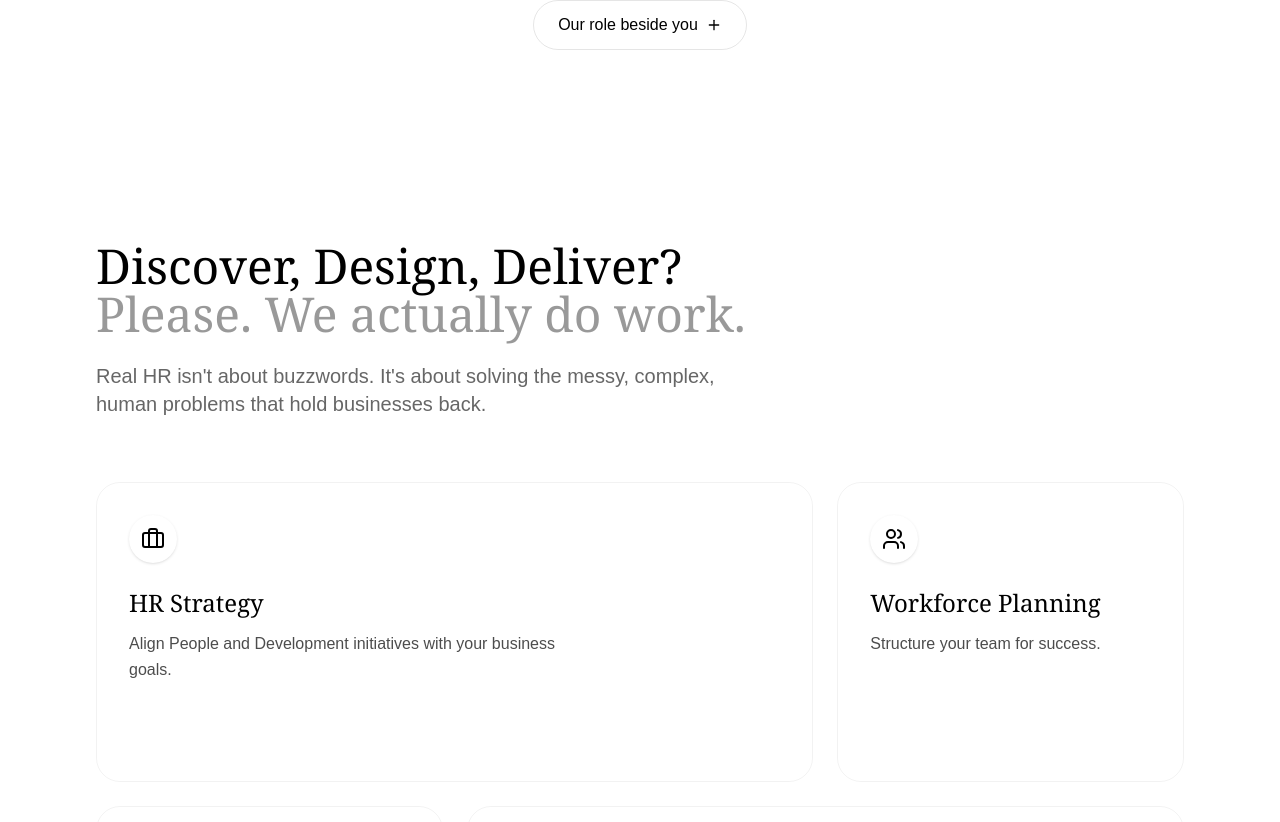
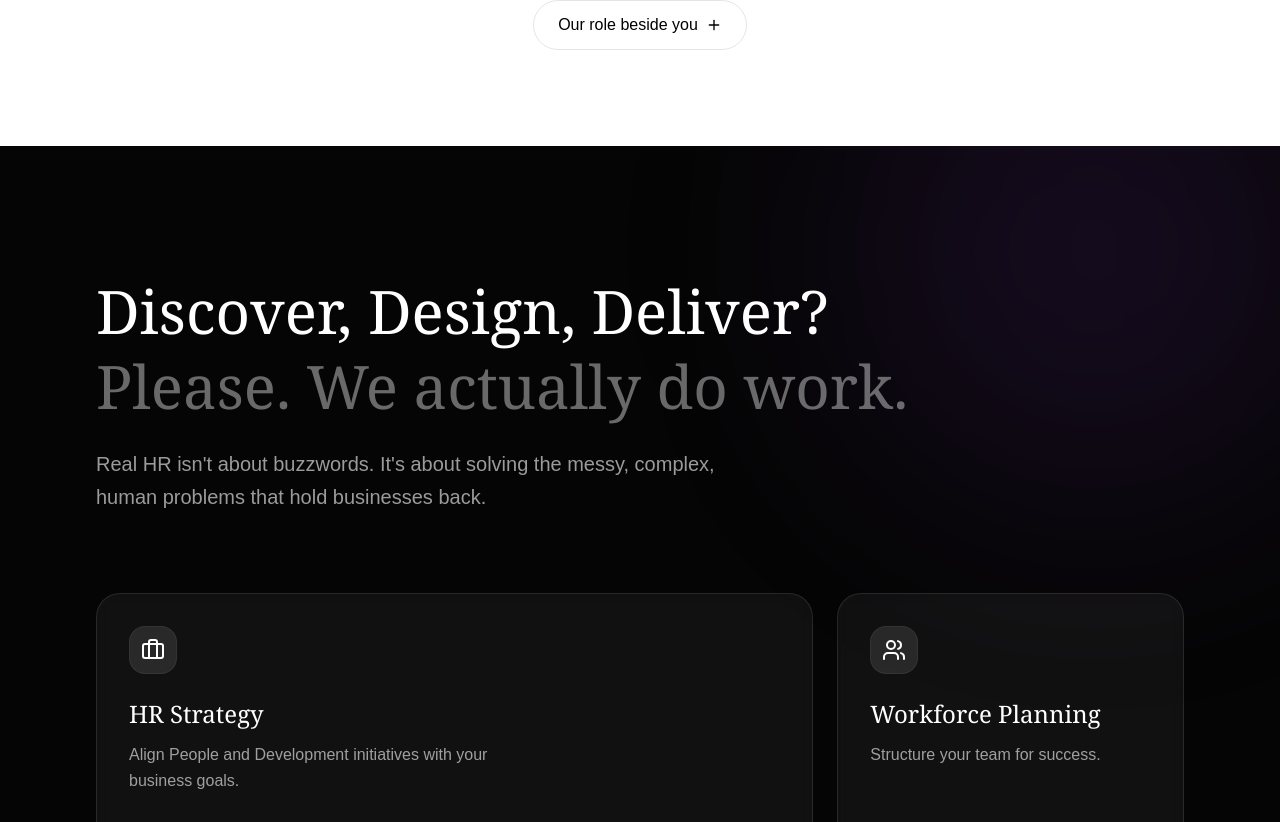
Before and after one commit to stevenshelley58-afk/Jenny, a Next.js app: page / in a window 1280 px wide. Shown: the part 1478-2300 px from the top of the page. Built offline with nearby package versions, Linux system fonts and the light colour scheme.

Commit message:
Fix color configuration for Tailwind v4

```diff
--- a/app/globals.css
+++ b/app/globals.css
@@ -8,6 +8,9 @@
 @theme inline {
   --color-background: var(--background);
   --color-foreground: var(--foreground);
+  --color-primary: #274B77;
+  --color-secondary: #587490;
+  --color-accent: #F5F5F5;
   --font-sans: var(--font-geist-sans);
   --font-mono: var(--font-geist-mono);
 }
--- a/components/home/ServicesBento.tsx
+++ b/components/home/ServicesBento.tsx
@@ -17,71 +17,77 @@ const services = [
         description: "Align People and Development initiatives with your business goals.",
         icon: Briefcase,
         colSpan: "md:col-span-2",
-        bg: "bg-primary/5",
+        gradient: "from-blue-500/20 to-purple-500/20",
     },
     {
         title: "Workforce Planning",
         description: "Structure your team for success.",
         icon: Users,
         colSpan: "md:col-span-1",
-        bg: "bg-accent",
+        gradient: "from-emerald-500/20 to-teal-500/20",
     },
     {
         title: "Employee Engagement",
         description: "Create a motivated work environment.",
         icon: Heart,
         colSpan: "md:col-span-1",
-        bg: "bg-accent",
+        gradient: "from-rose-500/20 to-orange-500/20",
     },
     {
         title: "Training & Development",
         description: "Build skills and enhance performance.",
         icon: TrendingUp,
         colSpan: "md:col-span-2",
-        bg: "bg-primary/5",
+        gradient: "from-amber-500/20 to-yellow-500/20",
     },
     {
         title: "HR Compliance",
         description: "Navigate complex HR laws.",
         icon: ShieldCheck,
         colSpan: "md:col-span-1",
-        bg: "bg-accent",
+        gradient: "from-indigo-500/20 to-cyan-500/20",
     },
     {
         title: "Employment Relations",
         description: "Resolve disputes and maintain compliance.",
         icon: Scale,
-        colSpan: "md:col-span-2", // Changed to span 2 to make the grid interesting
-        bg: "bg-primary/5",
+        colSpan: "md:col-span-2",
+        gradient: "from-fuchsia-500/20 to-pink-500/20",
     }
 ];
 
-// Adjusted to fit the 3-column grid logic:
-// Row 1: 2 + 1 = 3
-// Row 2: 1 + 2 = 3
-// Row 3: 1 + 2 = 3 (Wait, last one was span 2, so previous must be 1)
-// Let's reorder/resize to ensure it fits nicely.
-// 1. HR Strategy (2)
-// 2. Workforce Planning (1)
-// 3. Employee Engagement (1)
-// 4. Training & Development (2)
-// 5. HR Compliance (1)
-// 6. Employment Relations (2) -> This works.
-
 export default function ServicesBento() {
     return (
-        <section className="py-24 px-6 md:px-12 lg:px-24 bg-background overflow-hidden">
-            <div className="mb-16">
-                <h2 className="text-4xl md:text-5xl font-serif font-medium text-foreground mb-6">
-                    Discover, Design, Deliver? <br />
-                    <span className="text-foreground/40">Please. We actually do work.</span>
-                </h2>
-                <p className="text-xl text-foreground/60 max-w-2xl">
-                    Real HR isn't about buzzwords. It's about solving the messy, complex, human problems that hold businesses back.
-                </p>
+        <section className="py-32 px-6 md:px-12 lg:px-24 bg-[#050505] text-white overflow-hidden relative">
+            {/* Background Elements */}
+            <div className="absolute top-0 left-0 w-full h-full overflow-hidden pointer-events-none">
+                <div className="absolute top-[-10%] right-[-5%] w-[500px] h-[500px] bg-purple-500/10 rounded-full blur-[120px]" />
+                <div className="absolute bottom-[-10%] left-[-5%] w-[500px] h-[500px] bg-blue-500/10 rounded-full blur-[120px]" />
             </div>
 
-            <div className="grid grid-cols-1 md:grid-cols-3 gap-6 auto-rows-[300px]">
+            <div className="max-w-7xl mx-auto relative z-10">
+                <div className="mb-20">
+                    <motion.h2
+                        initial={{ opacity: 0, y: 20 }}
+                        whileInView={{ opacity: 1, y: 0 }}
+                        viewport={{ once: true }}
+                        className="text-4xl md:text-6xl font-serif font-medium mb-6 leading-tight"
+                    >
+                        Discover, Design, Deliver? <br />
+                        <span className="text-white/40">Please. We actually do work.</span>
+                    </motion.h2>
+                    <motion.p
+                        initial={{ opacity: 0, y: 20 }}
+                        whileInView={{ opacity: 1, y: 0 }}
+                        viewport={{ once: true }}
+                        transition={{ delay: 0.1 }}
+                        className="text-xl text-white/60 max-w-2xl leading-relaxed"
+                    >
+                        Real HR isn't about buzzwords. It's about solving the messy, complex, human problems that hold businesses back.
+                    </motion.p>
+                </div>
+
+                <div className="grid grid-cols-1 md:grid-cols-3 gap-6 auto-rows-[280px]">
                     {services.map((service, index) => (
                         <motion.div
                             key={index}
@@ -89,27 +95,29 @@ export default function ServicesBento() {
                             whileInView={{ opacity: 1, y: 0 }}
                             viewport={{ once: true }}
                             transition={{ delay: index * 0.1 }}
-                        className={`group relative p-8 rounded-3xl border border-black/5 hover:border-primary/20 transition-all duration-500 overflow-hidden ${service.colSpan} ${service.bg} flex flex-col justify-between`}
+                            className={`group relative p-8 rounded-3xl border border-white/10 bg-white/5 hover:bg-white/10 transition-all duration-500 overflow-hidden ${service.colSpan} flex flex-col justify-between backdrop-blur-sm`}
                         >
-                        <div className="absolute top-0 right-0 p-6 opacity-0 group-hover:opacity-100 transition-opacity duration-300">
-                            <ArrowUpRight className="w-6 h-6 text-primary" />
+                            {/* Hover Gradient */}
+                            <div className={`absolute inset-0 bg-gradient-to-br ${service.gradient} opacity-0 group-hover:opacity-100 transition-opacity duration-500`} />
+
+                            <div className="absolute top-6 right-6 opacity-0 group-hover:opacity-100 transition-all duration-300 transform group-hover:translate-x-0 translate-x-4">
+                                <ArrowUpRight className="w-6 h-6 text-white/80" />
                             </div>
 
                             <div className="relative z-10">
-                            <div className="w-12 h-12 rounded-full bg-background flex items-center justify-center mb-6 group-hover:scale-110 transition-transform duration-300 shadow-sm">
-                                <service.icon className="w-6 h-6 text-foreground" />
+                                <div className="w-12 h-12 rounded-2xl bg-white/10 flex items-center justify-center mb-6 group-hover:scale-110 transition-transform duration-300 border border-white/5">
+                                    <service.icon className="w-6 h-6 text-white" />
                                 </div>
-                            <h3 className="text-2xl font-serif font-medium text-foreground mb-3">
+                                <h3 className="text-2xl font-serif font-medium text-white mb-3">
                                     {service.title}
                                 </h3>
-                            <p className="text-foreground/70 leading-relaxed max-w-md">
+                                <p className="text-white/60 leading-relaxed max-w-sm group-hover:text-white/80 transition-colors">
                                     {service.description}
                                 </p>
                             </div>
-
-                        <div className="absolute -bottom-4 -right-4 w-32 h-32 bg-gradient-to-br from-primary/10 to-transparent rounded-full blur-2xl group-hover:scale-150 transition-transform duration-700" />
                         </motion.div>
                     ))}
+                </div>
             </div>
         </section>
     );
--- a/tailwind.config.ts
+++ b/tailwind.config.ts
@@ -8,13 +8,6 @@ const config: Config = {
     ],
     theme: {
         extend: {
-            colors: {
-                primary: "#274B77",
-                secondary: "#587490",
-                accent: "#F5F5F5",
-                foreground: "#000000",
-                background: "#FFFFFF",
-            },
             fontFamily: {
                 sans: ["var(--font-geist-sans)", "sans-serif"],
                 serif: ["var(--font-newsreader)", "serif"],
```
Lines whose indentation alone changed are shown as unchanged.
